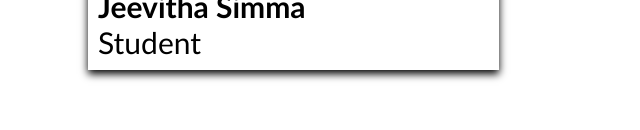
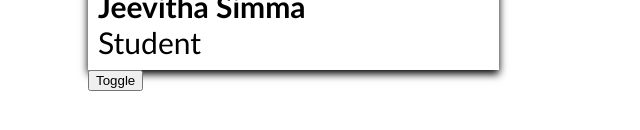
Before and after one commit to JeevithaSimma/JeevithaSimma.github.io, a plain HTML site: page user_card2.html in a window 1280 px wide. Shown: the part 456-586 px from the top of the page, without its empty margins (0-640 px from the left). Drawn offline with Linux system fonts and the light colour scheme.

Commit message:
creating toggle

```diff
--- a/user_card2.html
+++ b/user_card2.html
@@ -15,6 +15,7 @@
             <p class = "user_title">Jeevitha Simma</p>
             <p class = "user_designation">Student</p>
         </div>
+        <button onclick="changemypicture()" class = "toggle">Toggle</button>
     </div>
 </body>
 </html>
```
